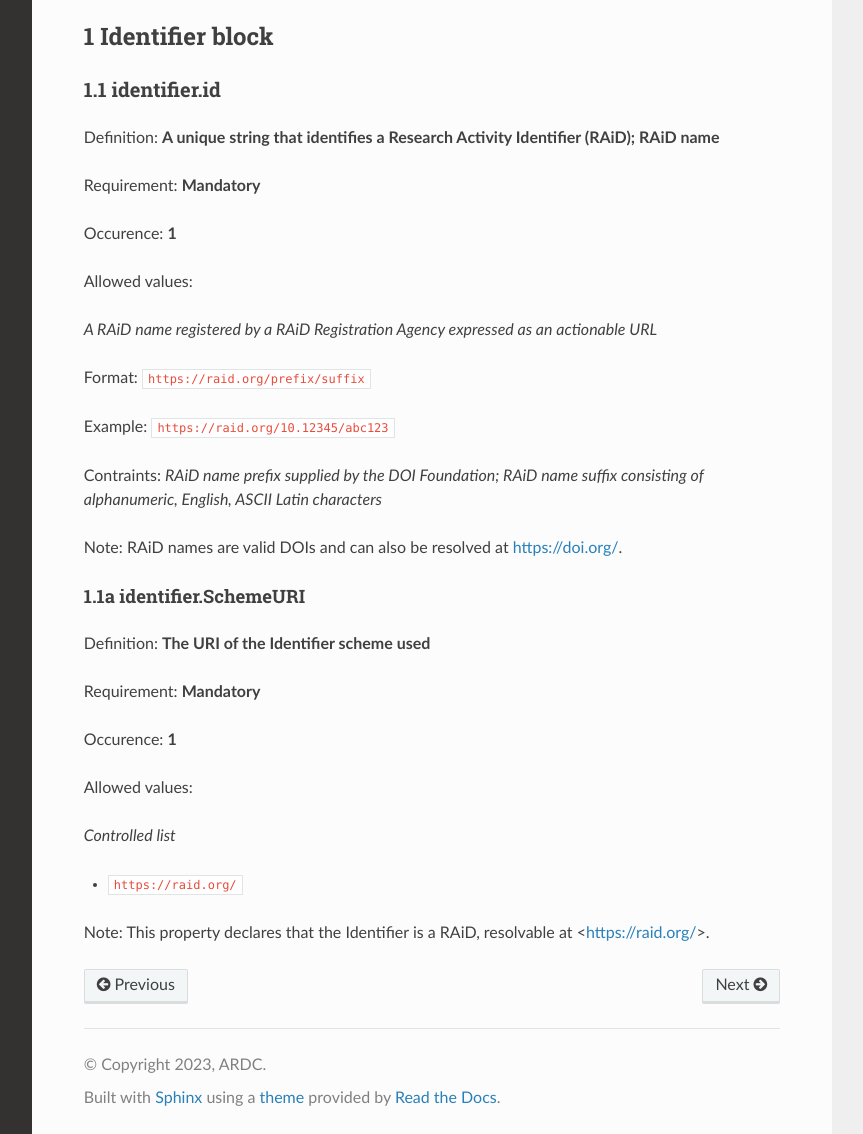
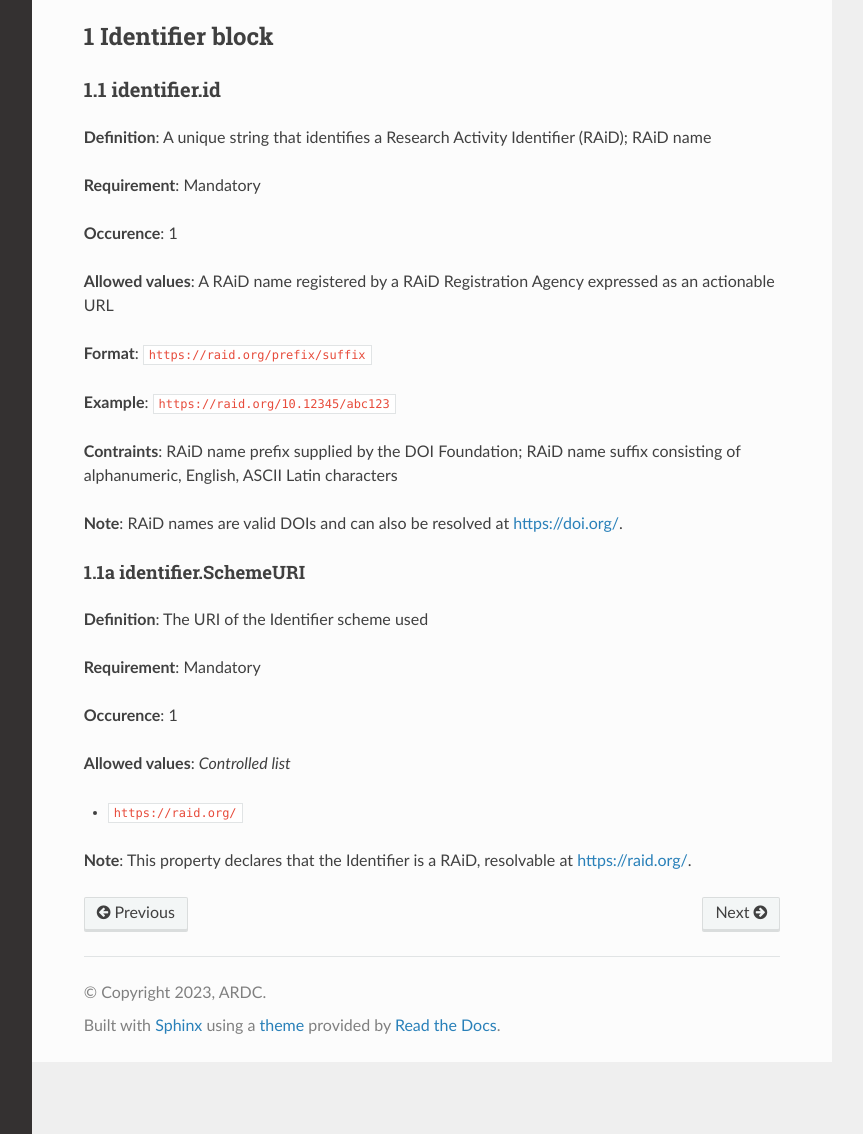
Before and after one commit to au-research/raid-metadata, a Sphinx documentation site: the page built from rtd/docs/source/core.rst, in a window 1280 px wide and 1398 px high, cut to the strip 264-1398 px from the top of the window. Shown: the whole strip, without its empty margins (268-1131 px from the left). Built offline with Sphinx 7.4.7 and the Read the Docs theme 2.0.0, drawn with Linux system fonts in a browser that asks for light colours; part of the change alters nothing that is shown.

```diff
--- a/rtd/docs/source/core.rst
+++ b/rtd/docs/source/core.rst
@@ -1,5 +1,5 @@
 Core Metadata Schema Properties
-=============================
+===============================
 
 .. autosummary::
    :toctree: generated
@@ -13,39 +13,35 @@ Core Metadata Schema Properties
 1.1 identifier.id
 ^^^^^^^^^^^^^^^^^
 
-Definition: **A unique string that identifies a Research Activity Identifier (RAiD); RAiD name**
+**Definition**: A unique string that identifies a Research Activity Identifier (RAiD); RAiD name
 
-Requirement: **Mandatory**
+**Requirement**: Mandatory
 
-Occurence: **1**
+**Occurence**: 1
 
-Allowed values:
+**Allowed values**: A RAiD name registered by a RAiD Registration Agency expressed as an actionable URL
 
-*A RAiD name registered by a RAiD Registration Agency expressed as an actionable URL*
+**Format**: ``https://raid.org/prefix/suffix``
 
-Format: ``https://raid.org/prefix/suffix``
+**Example**: ``https://raid.org/10.12345/abc123``
 
-Example: ``https://raid.org/10.12345/abc123``
+**Contraints**: RAiD name prefix supplied by the DOI Foundation; RAiD name suffix consisting of alphanumeric, English, ASCII Latin characters
 
-Contraints: *RAiD name prefix supplied by the DOI Foundation; RAiD name suffix consisting of alphanumeric, English, ASCII Latin characters*
-
-Note: RAiD names are valid DOIs and can also be resolved at https://doi.org/.
+**Note**: RAiD names are valid DOIs and can also be resolved at https://doi.org/.
 
 .. _1.1-identifierSchemeURI:
 
 1.1a identifier.SchemeURI
 ~~~~~~~~~~~~~~~~~~~~~~~~~
 
-Definition: **The URI of the Identifier scheme used**
+**Definition**: The URI of the Identifier scheme used
 
-Requirement: **Mandatory**
+**Requirement**: Mandatory
 
-Occurence: **1**
+**Occurence**: 1
 
-Allowed values:
-
-*Controlled list*
+**Allowed values**: *Controlled list*
 
 * ``https://raid.org/``
 
-Note: This property declares that the Identifier is a RAiD, resolvable at <https://raid.org/>.
+**Note**: This property declares that the Identifier is a RAiD, resolvable at https://raid.org/.
```
